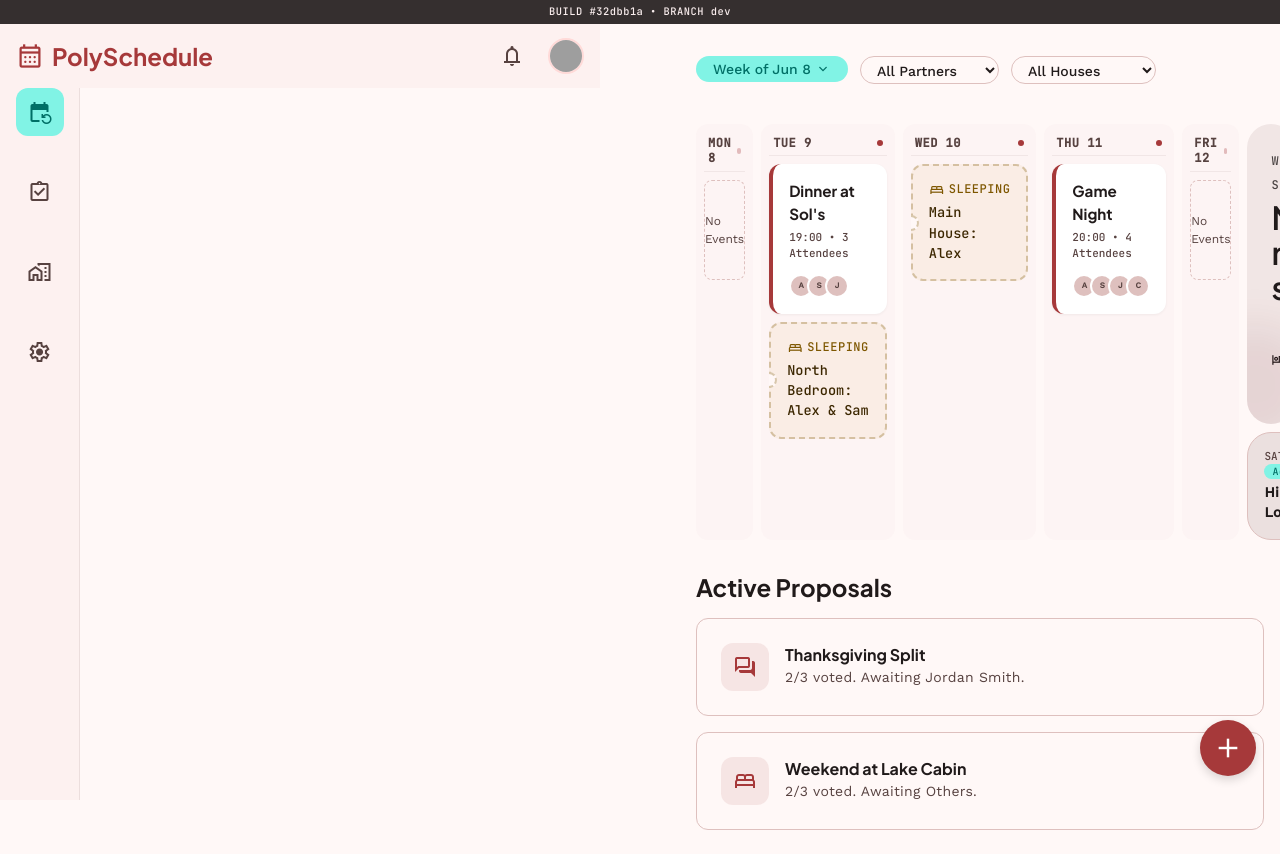
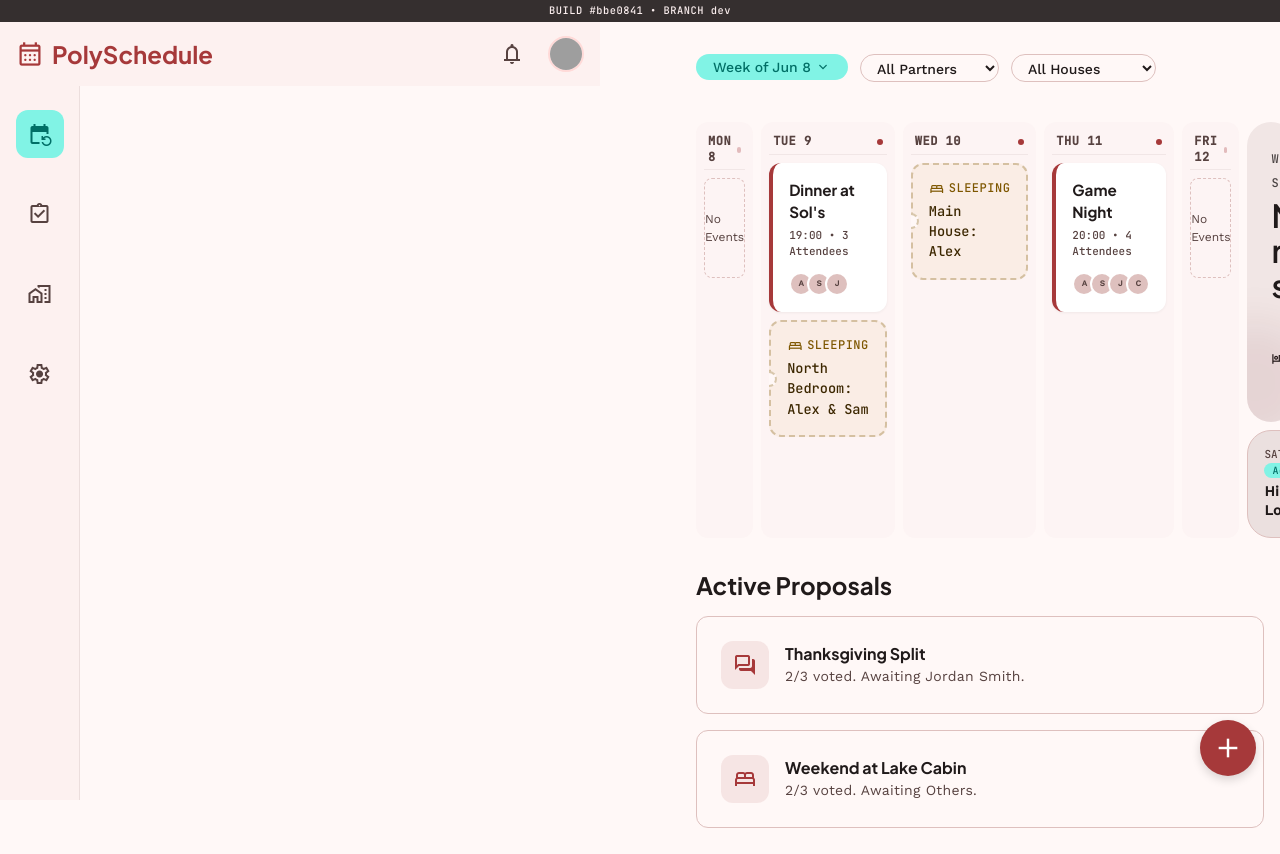
Before and after one commit to mpburton812/poly_schedule, a website with bundled scripts: page index.html in a window 1280 px wide. Shown: the top 854 px of the page. Built offline with nearby package versions, Linux system fonts and the light colour scheme; grey boxes are pictures that could not be loaded.

Commit message:
Implement dynamic build banner display on all pages

```diff
--- a/css/styles.css
+++ b/css/styles.css
@@ -221,7 +221,7 @@ body {
 /* Top App Bar */
 .top-app-bar {
   position: sticky;
-  top: 0;
+  top: 22px;
   z-index: 40;
   height: 64px;
   width: 100%;
@@ -327,7 +327,7 @@ body {
   display: none;
   position: fixed;
   left: 0;
-  top: 64px;
+  top: 86px;
   bottom: 0;
   width: 80px;
   background-color: var(--surface-container-low);
@@ -1137,3 +1137,20 @@ body {
 .modal-overlay.open .modal-box {
   transform: scale(1);
 }
+
+/* Build Banner Sticky Styles */
+.build-banner {
+  position: sticky;
+  top: 0;
+  z-index: 1000;
+  height: 22px;
+  background-color: var(--inverse-surface);
+  color: var(--inverse-on-surface);
+  font-family: var(--font-mono);
+  font-size: 0.65rem;
+  letter-spacing: 0.5px;
+  font-weight: 500;
+  display: flex;
+  align-items: center;
+  justify-content: center;
+}
--- a/index.html
+++ b/index.html
@@ -20,8 +20,8 @@
   <link rel="stylesheet" href="css/styles.css"/>
 </head>
 <body>
-  <div class="build-banner" style="background-color: var(--inverse-surface); color: var(--inverse-on-surface); font-family: var(--font-mono); font-size: 0.65rem; text-align: center; padding: 4px 8px; letter-spacing: 0.5px; z-index: 1000; position: relative; font-weight: 500;">
-    BUILD #32dbb1a • BRANCH dev
+  <div class="build-banner" id="build-banner">
+    BUILD #eec3e14 • BRANCH dev
   </div>
   <div class="app-container">
     <!-- Top App Bar -->
--- a/js/app.js
+++ b/js/app.js
@@ -905,6 +905,9 @@ document.addEventListener('DOMContentLoaded', () => {
   }
   updateNotificationsBadge();
 
+  // 4c. Load build info for the header banner
+  initBuildBanner();
+
   // 5. Setup live console scroll loop for visual bento aesthetics in Logistics screen
   setInterval(() => {
     if (state.currentView !== 'logistics') return;
@@ -922,6 +925,20 @@ document.addEventListener('DOMContentLoaded', () => {
   }, 7000);
 });
 
+async function initBuildBanner() {
+  const banner = document.getElementById('build-banner');
+  if (!banner) return;
+  try {
+    const res = await fetch('version.json');
+    if (res.ok) {
+      const data = await res.json();
+      banner.textContent = `BUILD #${data.commit} • BRANCH ${data.branch}`;
+    }
+  } catch (err) {
+    console.error('Failed to load version info:', err);
+  }
+}
+
 // PWA Service Worker Registration
 if ('serviceWorker' in navigator) {
   window.addEventListener('load', () => {
--- a/package.json
+++ b/package.json
@@ -4,7 +4,7 @@
   "description": "Progressive Web App for polyamory scheduling with Google Calendar back-end",
   "main": "index.html",
   "scripts": {
-    "start": "http-server -p 8080 -c-1",
+    "start": "node generate-version.js && http-server -p 8080 -c-1",
     "test": "playwright test"
   },
   "keywords": [
--- /dev/null
+++ b/version.json
@@ -0,0 +1,4 @@
+{
+  "branch": "dev",
+  "commit": "bbe0841"
+}
```
Also changed, not shown: generate-version.js (added, +22 -0 lines).
